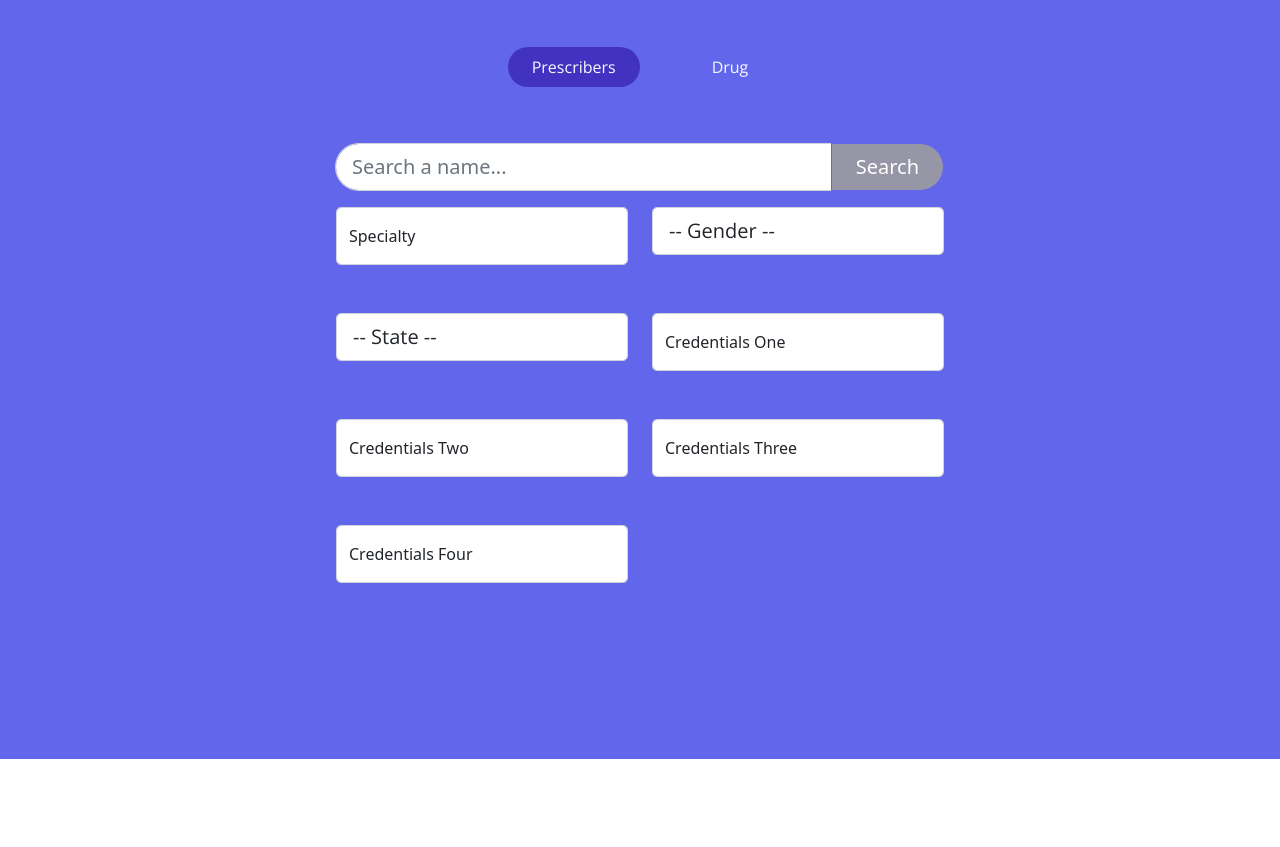
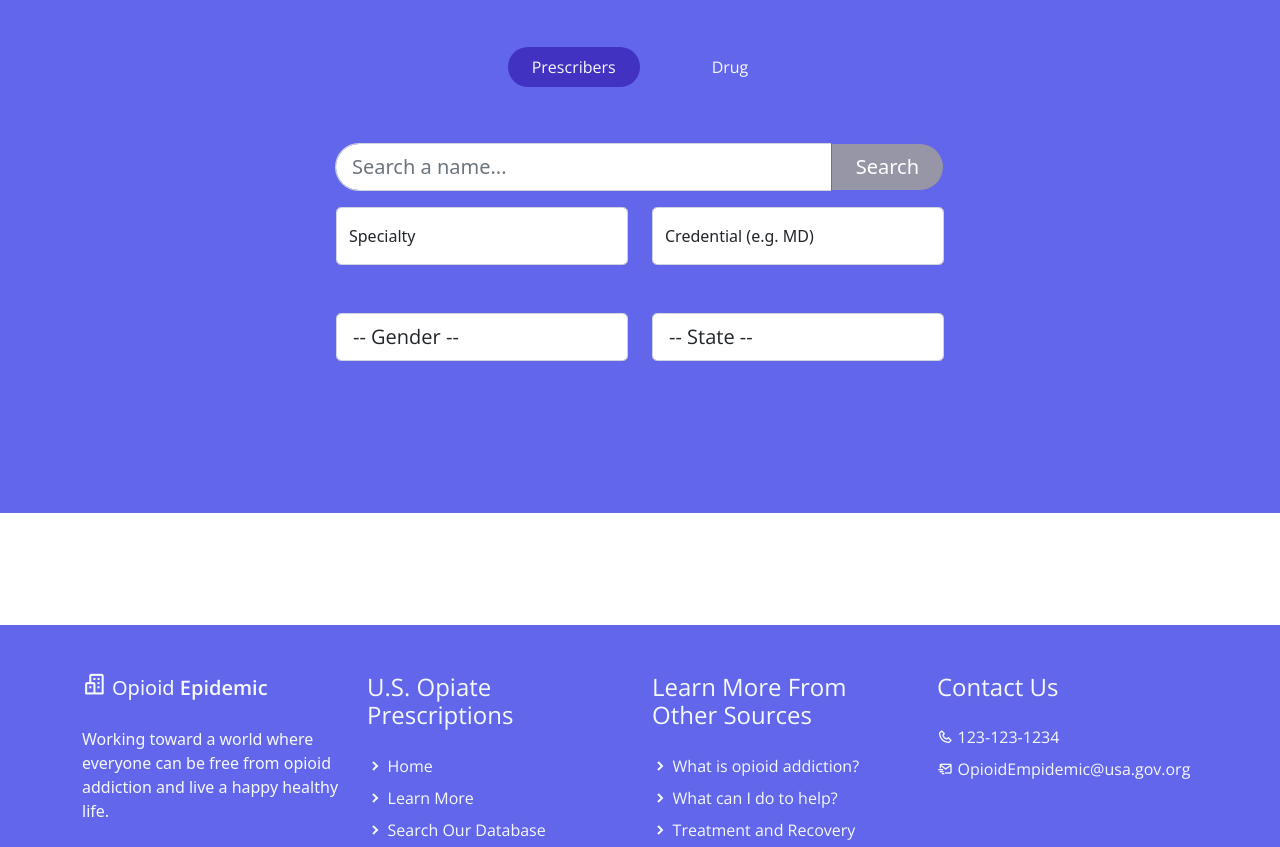
Before and after one commit to IS-Core-1-15/intex, a Django app: page /advsearch/ in a window 1280 px wide. Shown: the part 407-1254 px from the top of the page. Run offline with Django 3.2, Linux system fonts and the light colour scheme; data that the repository does not hold is empty; parts of the project's set-up code (start-up, migrations or seed data) failed here and were passed over; some libraries are stand-ins or nearby versions.

Commit message:
Updated advance search

```diff
--- a/DrugApp/views.py
+++ b/DrugApp/views.py
@@ -227,4 +227,12 @@ def advsearchPageView(request):
             'states': states
         }
         return render(request, 'DrugApp/advsearch.html', context)
-    return render(request, 'DrugApp/advsearch.html')
+    elif request.method == 'POST':
+        result = PdPrescriber.objects.all()
+        if request.POST['key']:
+            print(request.POST['key'])
+            result = result.filter(fname=request.POST['key']) | result.filter(lname__contains=request.POST['key'])
+        if request.POST['specialty']:
+            result = result.filter(specialty=request.POST['specialty'])
+
+        return render(request, 'DrugApp/advsearch.html', context)
--- a/templates/DrugApp/advsearch.html
+++ b/templates/DrugApp/advsearch.html
@@ -57,6 +57,12 @@ input {
                         </div>
                     </div>
                     <div class="col-lg-6 mb-4">
+                        <div class="form-floating mb-4">
+                            <input type="text" class="form-control form-control-lg light-300" id="credentials" name="credentials" placeholder="Credential (e.g. 'MD')">
+                            <label for="credentials1">Credential (e.g. MD)</label>
+                        </div>
+                    </div><!-- End Input Subject -->
+                    <div class="col-lg-6 mb-4">
                         <div class="">
                             <select name="gender" id="gender" class="form-control form-control-lg light-300">
                                 <option value="hide">-- Gender --</option>
@@ -75,30 +81,7 @@ input {
                             </select>
                         </div>
                     </div>
-                    <div class="col-lg-6 mb-4">
-                        <div class="form-floating mb-4">
-                            <input type="text" class="form-control form-control-lg light-300" id="credentials1" name="credentials1" placeholder="Credential">
-                            <label for="credentials1">Credentials One</label>
-                        </div>
-                    </div><!-- End Input Subject -->
-                    <div class="col-lg-6 mb-4">
-                        <div class="form-floating mb-4">
-                            <input type="text" class="form-control form-control-lg light-300" id="credentials2" name="credentials2" placeholder="Credential">
-                            <label for="credentials2">Credentials Two</label>
-                        </div>
-                    </div><!-- End Input Subject -->
-                    <div class="col-lg-6 mb-4">
-                        <div class="form-floating mb-4">
-                            <input type="text" class="form-control form-control-lg light-300" id="credentials3" name="credentials3" placeholder="Credential">
-                            <label for="credentials3">Credentials Three</label>
-                        </div>
-                    </div><!-- End Input Subject -->
-                    <div class="col-lg-6 mb-4">
-                        <div class="form-floating mb-4">
-                            <input type="text" class="form-control form-control-lg light-300" id="credentials4" name="credentials4" placeholder="Credential">
-                            <label for="credentials4">Credentials Four</label>
-                        </div>
-                    </div><!-- End Input Subject -->
+
                     </form>
                     <h4 id='msg' name='msg'>{{msg}}<h4>
                     </div>
```
